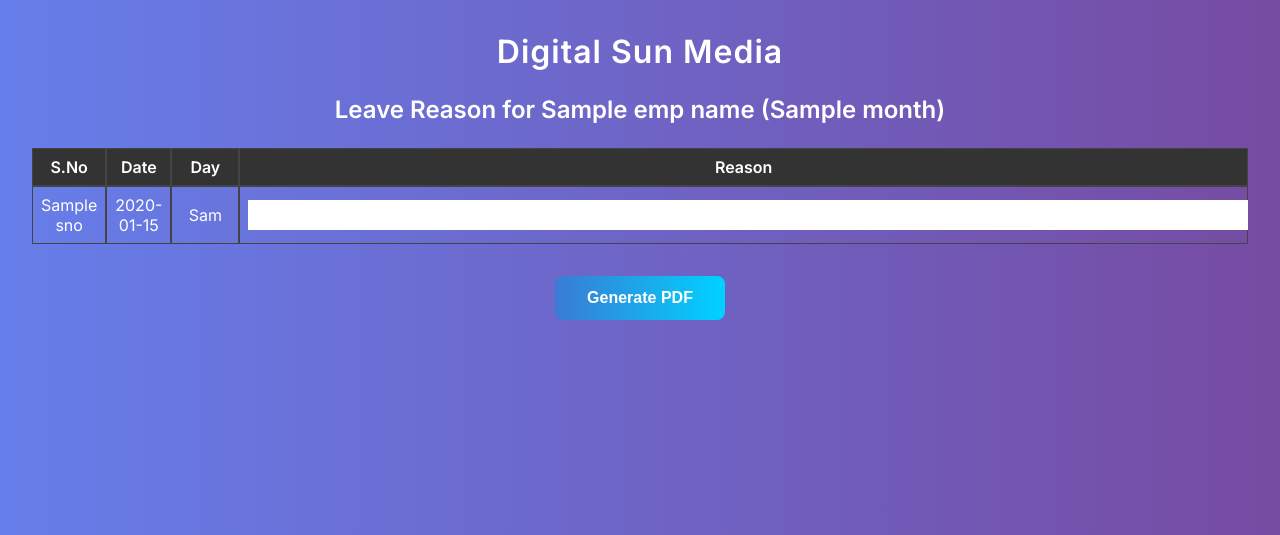
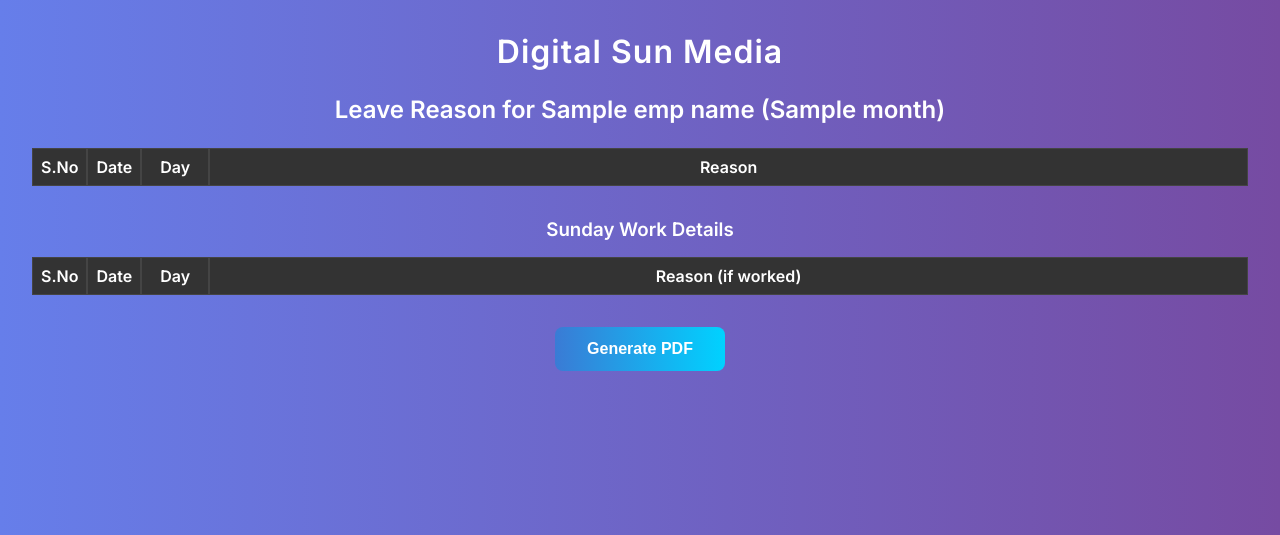
Before and after one commit to amirdsmedia/LeaveManager, a Flask app: template app/templates/leave_form.html in a window 1280 px wide. Shown: the top 535 px of the page. Run offline with Flask 2, Linux system fonts and the light colour scheme; the template is opened without the code that fills it: most values are stand-ins (such as "Sample title", 1, 10 or a date in 2020); lists and menus that the app fills with data are empty.

Commit message:
Update leave_form.html

```diff
--- a/app/templates/leave_form.html
+++ b/app/templates/leave_form.html
@@ -109,7 +109,16 @@
   </div>
   <div style="max-width: 100vw; margin: 0 auto;"><table style="width: 100%;">
     <tr><th class="small-col">S.No</th><th class="small-col">Date</th><th class="medium-col">Day</th><th class="wide-col">Reason</th></tr>
-    {% for sno, date, day in absent_days %}
+    {% set visible_rows = [] %}{% set sunday_rows = [] %}
+{% for sno, date, day in sunday_rows %}
+<tr>
+  <td class="small-col">{{ loop.index }}</td>
+  <td class="small-col">{{ date }}<input type="hidden" name="sunday_date_{{ loop.index0 }}" value="{{ date }}"></td>
+  <td class="medium-col">Sun<input type="hidden" name="sunday_day_{{ loop.index0 }}" value="Sun"></td>
+  <td class="wide-col"><input type="text" name="sunday_reason_{{ loop.index0 }}"></td>
+</tr>
+{% endfor %}
+{% for sno, date, day in visible_rows %}
 <tr>
   <td class="small-col">{{ sno }}</td>
   <td class="small-col">{{ date }}<input type="hidden" name="date_{{ loop.index0 }}" value="{{ date }}"></td>
@@ -118,6 +127,25 @@
 </tr>
 {% endfor %}
   </table></div>
+
+  <div style="max-width: 100vw; margin: 2rem auto;">
+    <h3 style="text-align:center; margin-bottom: 1rem;">Sunday Work Details</h3>
+    <table style="width: 100%;">
+      <tr><th class="small-col">S.No</th><th class="small-col">Date</th><th class="medium-col">Day</th><th class="wide-col">Reason (if worked)</th></tr>
+      {% set sunday_count = 0 %}
+      {% for sno, date, day in absent_days %}
+        {% if day == 'Sunday' %}
+          <tr>
+            <td class="small-col">{{ sunday_count + 1 }}</td>
+            <td class="small-col">{{ date }}<input type="hidden" name="sunday_date_{{ sunday_count }}" value="{{ date }}"></td>
+            <td class="medium-col">Sun<input type="hidden" name="sunday_day_{{ sunday_count }}" value="Sun"></td>
+            <td class="wide-col"><input type="text" name="sunday_reason_{{ sunday_count }}"></td>
+          </tr>
+          {% set sunday_count = sunday_count + 1 %}
+        {% endif %}
+      {% endfor %}
+    </table>
+  </div>
   <div class="button-section">
     <button type="submit">Generate PDF</button>
   </div>
```
Lines whose indentation alone changed are shown as unchanged.
